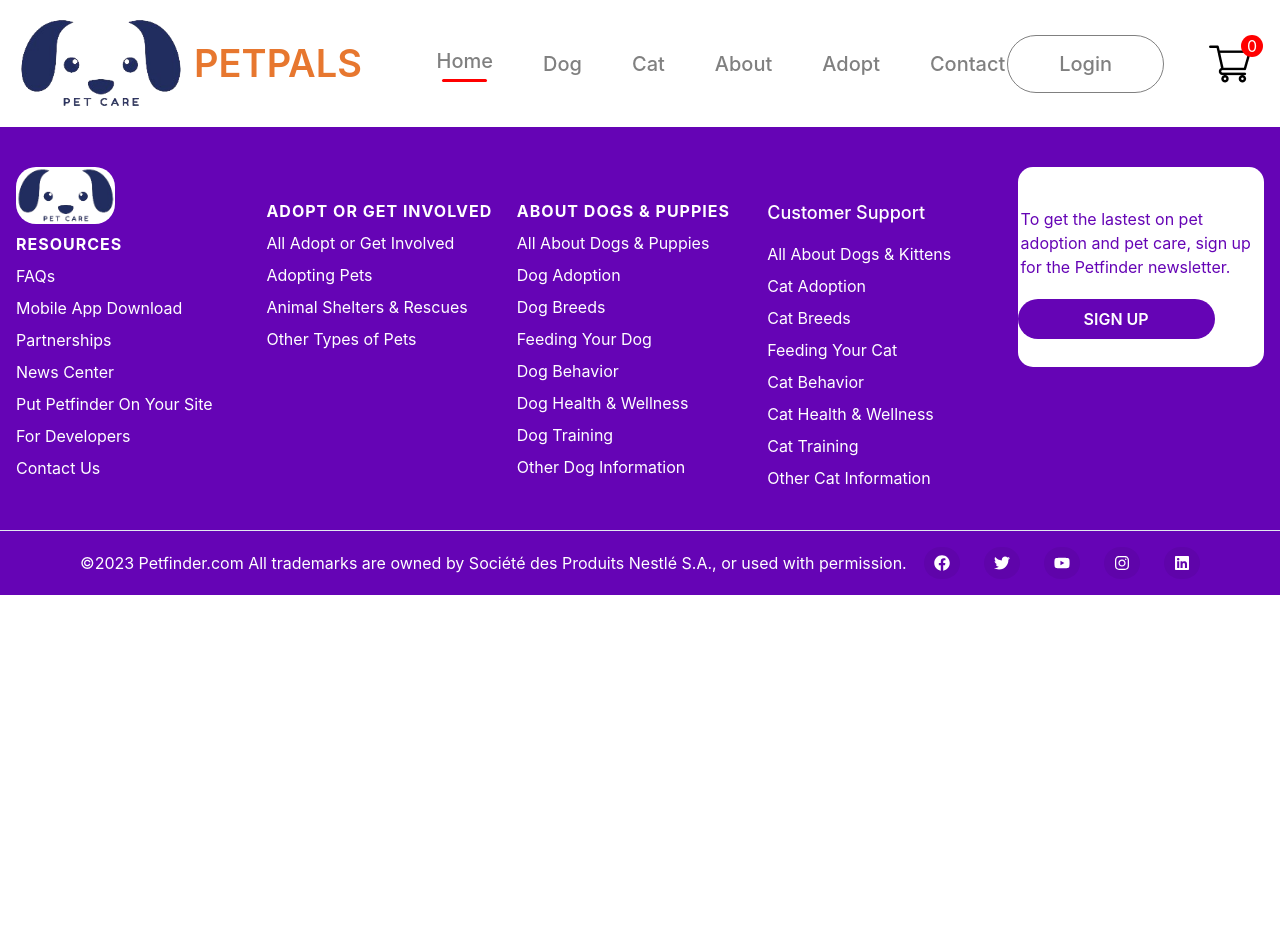
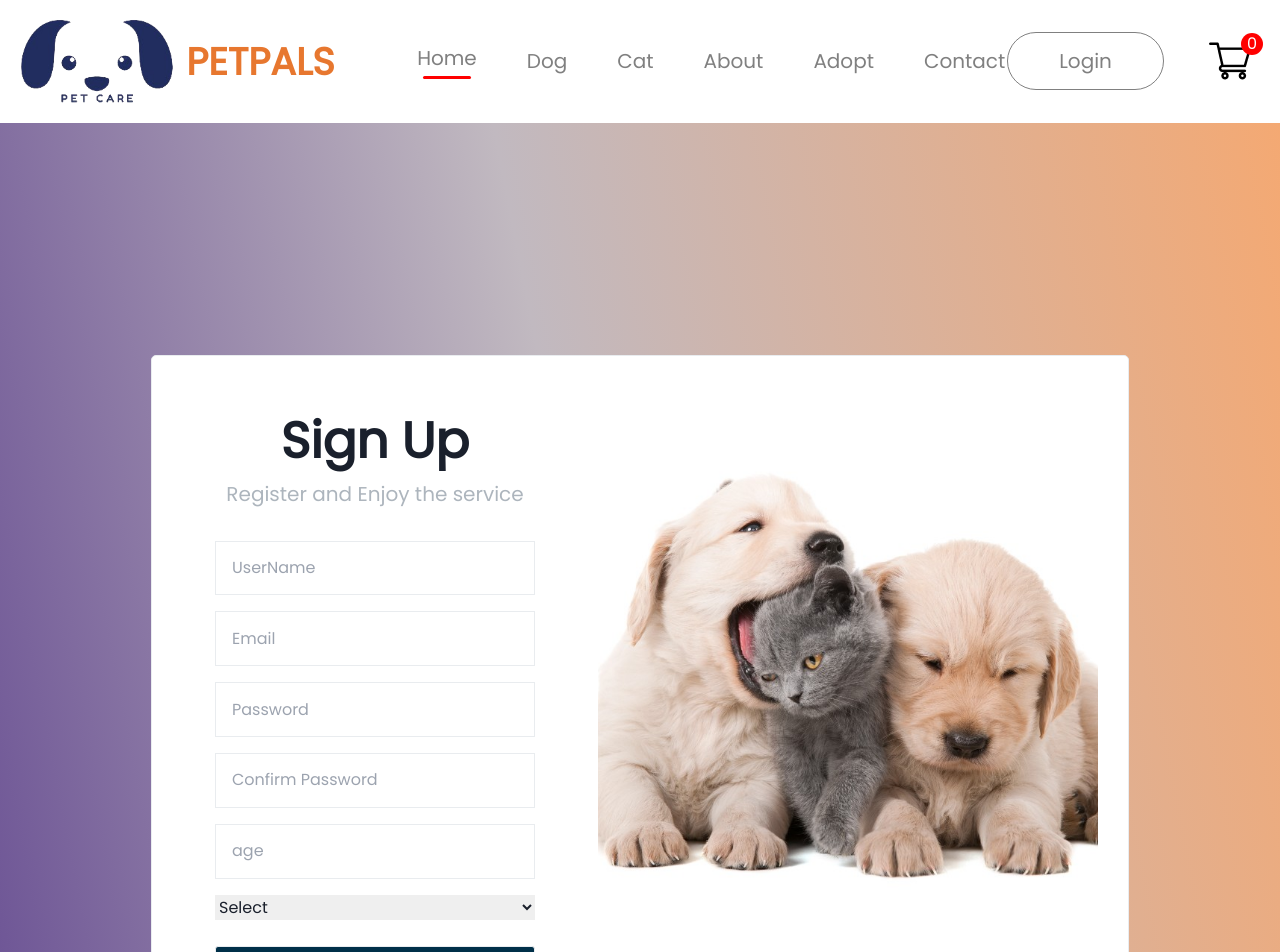
Before and after one commit to Alipakkr/PetPals, a React (Create React App) app in the folder frontend/my-react-app/: page /register in a window 1280 px wide. Shown: the top 952 px of the page. Before the commit the page ends 800 px from the top, so only its background shows below. Built offline with nearby package versions, Linux system fonts and the light colour scheme.

Commit message:
final commit

```diff
--- a/frontend/my-react-app/public/index.html
+++ b/frontend/my-react-app/public/index.html
@@ -2,7 +2,8 @@
 <html lang="en">
   <head>
     <meta charset="utf-8" />
-    <link rel="icon" href="%PUBLIC_URL%/favicon.ico" />
+    <!-- <link rel="icon" href="%PUBLIC_URL%/favicon.ico" /> -->
+    <link rel="shortcut icon" href="./pet-logo.png" type="image/x-icon">
     <meta name="viewport" content="width=device-width, initial-scale=1" />
     <meta name="theme-color" content="#000000" />
     <meta
--- a/frontend/my-react-app/src/AllRoutes/MainRoutes.jsx
+++ b/frontend/my-react-app/src/AllRoutes/MainRoutes.jsx
@@ -1,7 +1,7 @@
 import React from 'react'
 import { Route, Routes } from 'react-router-dom'
 import Login from '../Pages/Login'
-import Signup from '../Pages/Signup'
+// import Signup from '../Pages/Regis'
 import Petadoption from '../Pages/Petadoption'
 import Home from '../Pages/Home'
 import Payments from '../Pages/Payments'
@@ -12,13 +12,14 @@
 import Address from '../Pages/Address'
 import { About } from '../Pages/About'
 import { Contact } from '../Pages/Contact'
+import Register from '../Pages/Register'
 
 const MainRoutes = () => {
   return (
     <Routes>
 
       <Route path='/login' element={<Login/>}/>
-      <Route path='/signup' element={<Signup/>}/>
+      <Route path='/register' element={<Register/>}/>
       <Route path='/' element={<Home/>}/>
       <Route path='/about' element={<About/>}/>
       <Route path='/contact' element={<Contact/>}/>
--- a/frontend/my-react-app/src/Pages/Login.jsx
+++ b/frontend/my-react-app/src/Pages/Login.jsx
@@ -7,7 +7,6 @@
 const Login = () => {
   const loginHandler = (e) => {
     e.preventDefault();
-    // setFormErrors(validateForm(user));
     setIsSubmit(true);
   };
   const navigate = useNavigate();
@@ -25,6 +24,7 @@
       [name]: value,
     });
   };
+  console.log("user",user);
   return (
     <div className='login-container'>
     <div className={"login"}>
--- a/frontend/my-react-app/src/Pages/Register.jsx
+++ b/frontend/my-react-app/src/Pages/Register.jsx
@@ -1,6 +1,7 @@
 import React, { useState } from 'react'
-import login_picture from "../Assets/login_picture.jpg"
-import "./Register.css"
+import login_picture from "../Assests/login_picture.jpg"
+// import "./Register.css"
+import './styles/Register.css'
 import { useToast } from '@chakra-ui/react';
 import axios from 'axios';
 export default function Register() {
@@ -113,10 +114,10 @@
         />
         <input
           type="text"
-          name="location"
+          name="age"
           value={formData.location}
           onChange={handleChange}
-          placeholder='Location'
+          placeholder='age'
         />
         <select
           name="gender"
--- a/frontend/my-react-app/src/Redux/action.js
+++ b/frontend/my-react-app/src/Redux/action.js
@@ -46,3 +46,8 @@
         }
     }
 }
+
+
+export const validateLogin = (user)=>{
+    const {email,pass} = user;
+}
```
Also changed, not shown: frontend/my-react-app/public/pet-logo.png (added), frontend/my-react-app/public/petlogonew.png (added).
